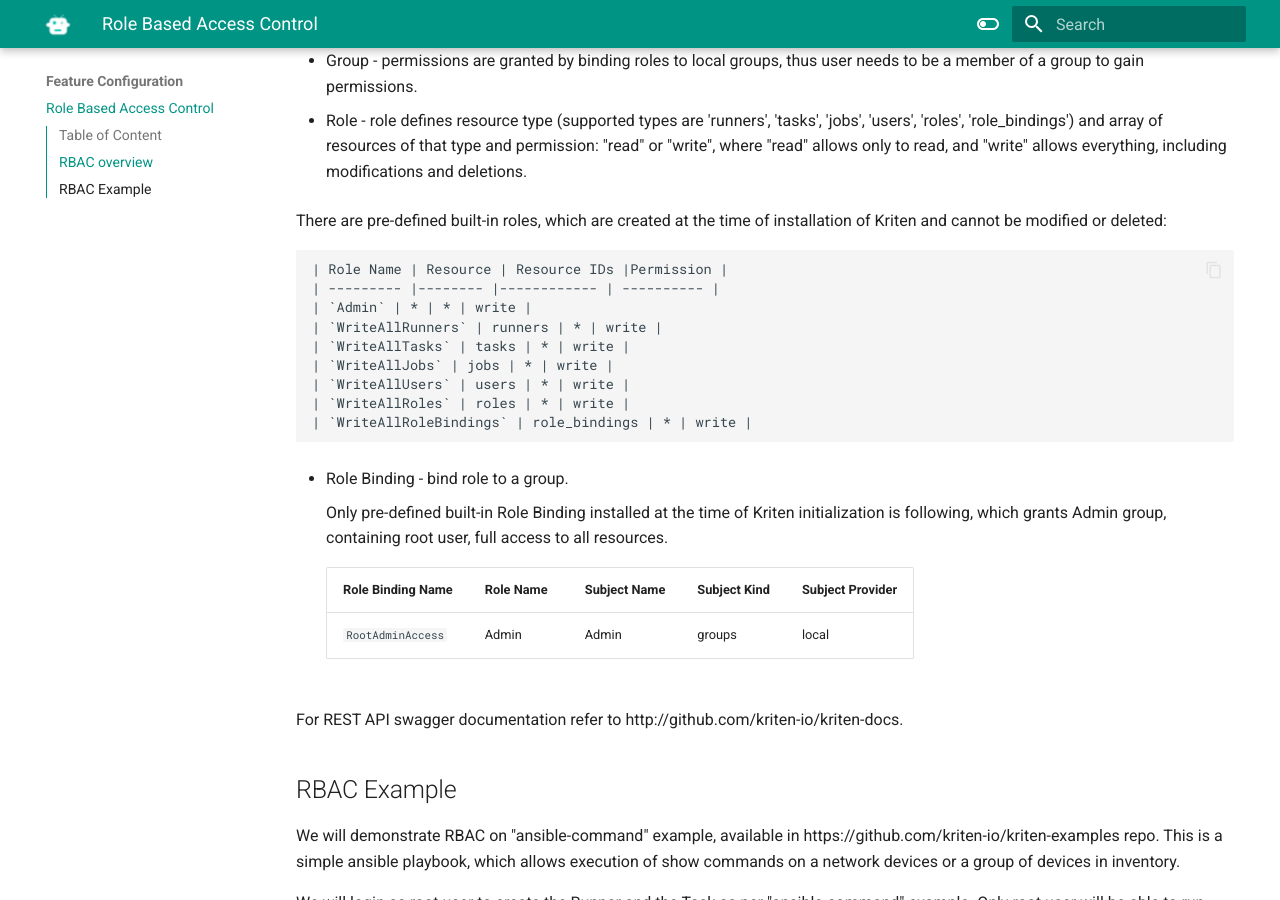
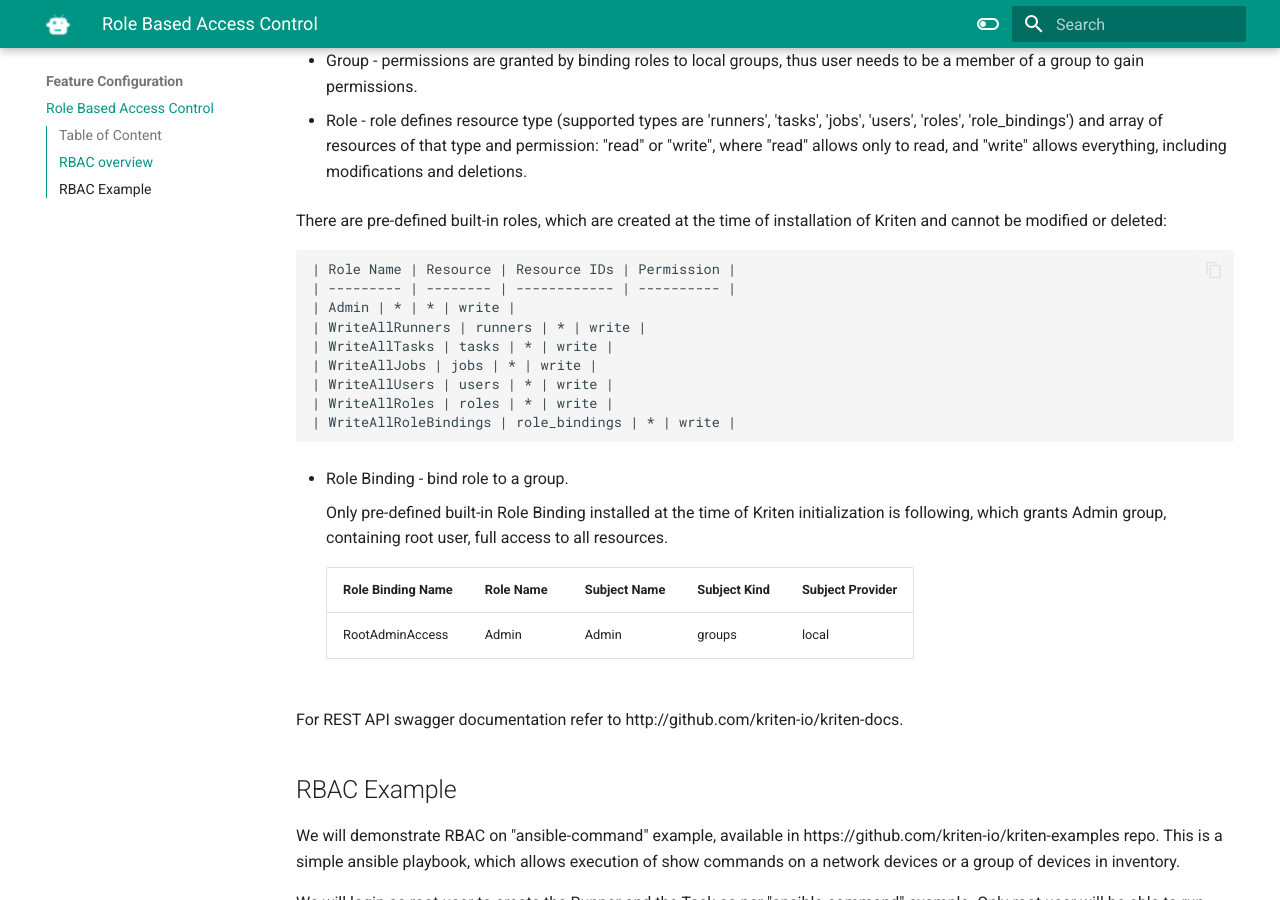
Before and after one commit to kriten-io/kriten-docs, an MkDocs documentation site: the page built from docs/rbac.md, in a window 1280 px wide and 900 px high, scrolled down 566 px. Built offline with MkDocs 1.6.1 and Material for MkDocs 9.7.7, drawn with Linux system fonts in a browser that asks for light colours.

```diff
--- a/docs/rbac.md
+++ b/docs/rbac.md
@@ -18,24 +18,24 @@ Access to all resource types in Kriten is controlled by flexible and granular RB
   There are pre-defined built-in roles, which are created at the time of installation of Kriten and cannot be modified or deleted:
 
 
-    | Role Name | Resource | Resource IDs |Permission |
-    | --------- |-------- |------------ | ---------- |
-    | `Admin` | * | * | write |
-    | `WriteAllRunners` | runners | * | write |
-    | `WriteAllTasks` | tasks | * | write |
-    | `WriteAllJobs` | jobs | * | write |
-    | `WriteAllUsers` | users | * | write |
-    | `WriteAllRoles` | roles | * | write |
-    | `WriteAllRoleBindings` | role_bindings | * | write |
+    | Role Name | Resource | Resource IDs | Permission |
+    | --------- | -------- | ------------ | ---------- |
+    | Admin | * | * | write |
+    | WriteAllRunners | runners | * | write |
+    | WriteAllTasks | tasks | * | write |
+    | WriteAllJobs | jobs | * | write |
+    | WriteAllUsers | users | * | write |
+    | WriteAllRoles | roles | * | write |
+    | WriteAllRoleBindings | role_bindings | * | write |
 
 
 * Role Binding - bind role to a group.
 
     Only pre-defined built-in Role Binding installed at the time of Kriten initialization is following, which grants Admin group, containing root user, full access to all resources.
 
-    | Role Binding Name | Role Name | Subject Name | Subject Kind | Subject Provider
-    |-------------------|-----------|--------------|--------------|----------------|
-    |`RootAdminAccess`| Admin | Admin | groups | local
+    | Role Binding Name | Role Name | Subject Name | Subject Kind | Subject Provider |
+    | ----------------- | --------- | ------------ | ------------ | ---------------- |
+    | RootAdminAccess | Admin | Admin | groups | local |
 
 For REST API swagger documentation refer to http://github.com/kriten-io/kriten-docs.
 
```
